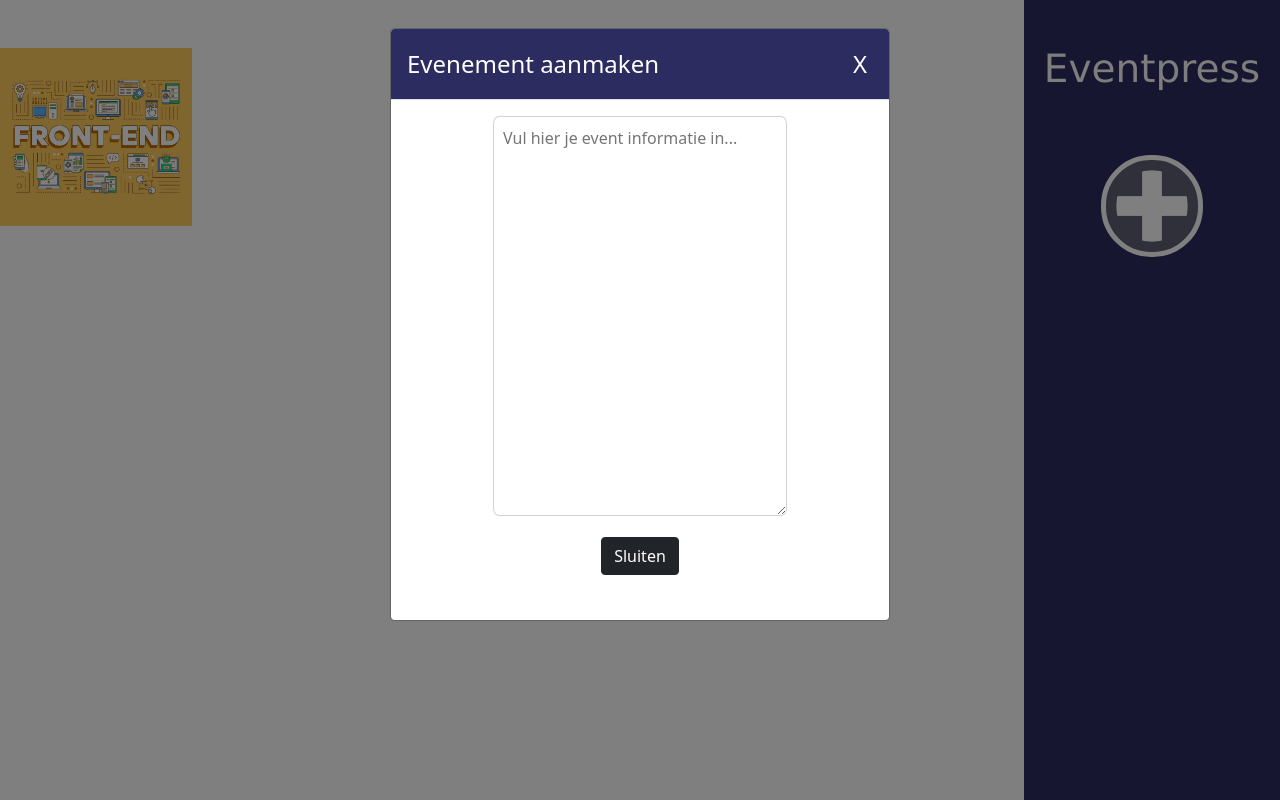
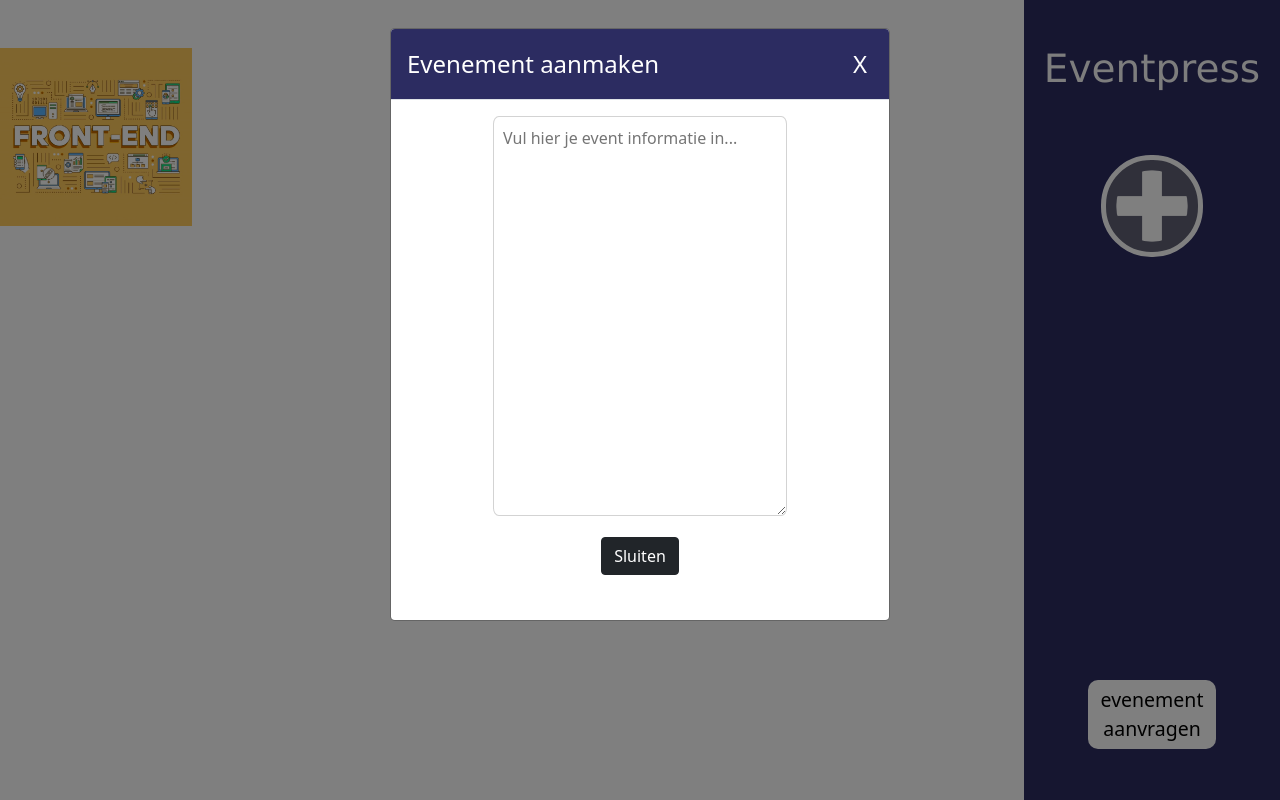
Before and after one commit to HarmenGerritsen/Eventpress, a React (Create React App) app: page / in a window 1280 px wide. Both pictures are taken after a click on the picture 1151 px from the left and 205 px from the top of the page. Shown: the top 800 px of the page. Built offline with nearby package versions, Linux system fonts and the light colour scheme.

Commit message:
aanmaken added

```diff
--- a/src/App.css
+++ b/src/App.css
@@ -83,6 +83,18 @@
   border: none;
   font-size: 200%;
 }
+
+.requestButton {
+  border-radius: 10px;
+  background-color: white;
+  font-size: 75%;
+  border: none;
+  padding: 2%;
+  width: 10vw;
+  position: absolute;
+  margin-top: 85vh;
+}
+
 .button {
   margin: 1%;
 }
--- a/src/App.js
+++ b/src/App.js
@@ -1,15 +1,18 @@
 import plus from "./plus.png";
 import Modal from "react-bootstrap/Modal";
 import { useState } from 'react';
+import fe1 from "./frontend1.png";
+import React from "react";
 import "bootstrap/dist/css/bootstrap.min.css";
 import './App.css';
-import fe1 from "./frontend1.png";
 
 function App() {
   const [show1, setShow1] = useState(false);
   const [show2, setShow2] = useState(false);
   const [show3, setShow3] = useState(false);
   const [show4, setShow4] = useState(false);
+  const [show5, setShow5] = useState(false);
+  const [show6, setShow6] = useState(false);
 
   const handleClose1 = () => setShow1(false);
   const handleShow1 = () => setShow1(true);
@@ -23,16 +26,20 @@ function App() {
   const handleClose4 = () => setShow4(false);
   const handleShow4 = () => setShow4(true);
 
+  const handleClose5 = () => setShow5(false);
+  const handleShow5 = () => setShow5(true);
+
+  const handleClose6 = () => setShow6(false);
+  const handleShow6 = () => setShow6(true);
+
   return (
     <div className="App">
       <div className="App-header">
-        <p className="title">
-          Eventpress
-        </p>
+        <p className="title">Eventpress</p>
         <a href="#">
-          <img className="plus" onClick={handleShow1} src={plus} alt=''>
-          </img>
+          <img className="plus" onClick={handleShow1} src={plus} alt=''></img>
         </a>
+        <button type="button" className="requestButton" onClick={handleShow5}>evenement<br />aanvragen</button>
       </div>
 
       <div>
@@ -43,41 +50,20 @@ function App() {
       </div>
 
       <div>
-        <Modal show={show1} onHide={handleClose1}>
-
-          <Modal.Header className="popup">
-            <Modal.Title className="ModalTitle">Evenement aanmaken</Modal.Title>
-            <button className="closeButton" onClick={handleClose1}>X</button>
-          </Modal.Header>
-
-          <Modal.Body>
-            <textarea className="textarea eventtextarea" placeholder="Vul hier je event informatie in..."></textarea>
-          </Modal.Body>
-
-          <Modal.Footer class="col text-center">
-            <button type="button" class="btn btn-dark button" variant="secondary" onClick={handleClose1}>
-              Sluiten
-            </button>
-            <br />
-            <p className="white">.</p>
-          </Modal.Footer>
-
-        </Modal>
+        <evenementAanmaken />
+        <div id="popup-root" />
 
         <Modal show={show2} onHide={handleClose2}>
-
           <Modal.Header className="popup">
             <Modal.Title className="ModalTitle">Evenement inzien</Modal.Title>
             <button className="closeButton" onClick={handleClose2}>X</button>
           </Modal.Header>
-
           <Modal.Body>
             <p>
               Lorem ipsum dolor sit amet, consectetur adipiscing elit. Sed at rhoncus nunc, faucibus sagittis erat. Sed quis iaculis sem. Etiam sed elementum dolor, ut bibendum nunc. Sed vel mollis risus, nec consectetur dui. Aliquam finibus molestie arcu eget ornare. Vestibulum in dolor nisl. Sed quis egestas tellus.
               Nunc dolor ligula, hendrerit a enim nec, aliquet semper ipsum. Pellentesque massa dolor, venenatis at molestie nec, bibendum eu metus. Suspendisse egestas mattis varius. Maecenas id fringilla diam. Nulla placerat vehicula aliquam. Aliquam erat volutpat. Nam finibus sodales auctor. Aliquam ultrices mi sed lacus aliquam ultrices sed eu lectus. Vestibulum maximus nisl velit, sed tristique magna tristique et. Praesent sit amet rhoncus est, nec suscipit massa. Suspendisse potenti. Integer ex turpis, pretium ac dolor et, vulputate lobortis ante. Sed eu consectetur justo, vitae semper nulla. Vestibulum volutpat risus quis erat ultrices aliquam.
             </p>
           </Modal.Body>
-
           <Modal.Footer class="col text-center">
             <button type="button" class="btn btn-dark button" variant="secondary" onClick={() => { handleClose2(); handleShow3(); }}>
               Inschrijven
@@ -88,20 +74,16 @@ function App() {
             <br />
             <p className="white">.</p>
           </Modal.Footer>
-
         </Modal>
 
         <Modal show={show3} onHide={handleClose3}>
-
           <Modal.Header className="popup">
             <Modal.Title className="ModalTitle">Inschrijven</Modal.Title>
             <button className="closeButton" onClick={handleClose3}>X</button>
           </Modal.Header>
-
           <Modal.Body>
             <textarea className="textarea" placeholder="vul je mailadres in..."></textarea>
           </Modal.Body>
-
           <Modal.Footer class="col text-center">
           <button type="button" class="btn btn-dark button" variant="secondary" onClick={() => { handleClose3(); handleShow2(); }}>
               Terug
@@ -112,20 +94,16 @@ function App() {
             <br />
             <p className="white">.</p>
           </Modal.Footer>
-
         </Modal>
 
         <Modal show={show4} onHide={handleClose4}>
-
           <Modal.Header className="popup">
             <Modal.Title className="ModalTitle">Inschrijven</Modal.Title>
             <button className="closeButton" onClick={handleClose4}>X</button>
           </Modal.Header>
-
           <Modal.Body>
             <p>Je bent ingeschreven</p>
           </Modal.Body>
-
           <Modal.Footer class="col text-center">
             <button type="button" class="btn btn-dark button" variant="secondary" onClick={handleClose4}>
               Sluiten
@@ -133,8 +111,59 @@ function App() {
             <br />
             <p className="white">.</p>
           </Modal.Footer>
+        </Modal>
 
+        <Modal show={show5} onHide={handleClose5}>
+          <Modal.Header className="popup">
+            <Modal.Title className="ModalTitle">Aanvragen</Modal.Title>
+            <button className="closeButton" onClick={handleClose5}>X</button>
+          </Modal.Header>
+          <Modal.Body>
+            <p>Vraag evenement aan</p>
+            <textarea className="textarea" placeholder="vraag evenement aan..."></textarea>
+          </Modal.Body>
+          <Modal.Footer class="col text-center">
+            <button type="button" class="btn btn-dark button" variant="secondary" onClick={() => { handleClose5(); handleShow6(); }}>
+              Aanvragen
+            </button>
+            <br />
+            <p className="white">.</p>
+          </Modal.Footer>
         </Modal>
+
+        <Modal show={show6} onHide={handleClose6}>
+          <Modal.Header className="popup">
+            <Modal.Title className="ModalTitle">Aanvragen</Modal.Title>
+            <button className="closeButton" onClick={handleClose6}>X</button>
+          </Modal.Header>
+          <Modal.Body>
+            <p>Evenement aangevraagd!</p>
+          </Modal.Body>
+          <Modal.Footer class="col text-center">
+            <button type="button" class="btn btn-dark button" variant="secondary" onClick={handleClose6}>
+              Sluiten
+            </button>
+            <br />
+            <p className="white">.</p>
+          </Modal.Footer>
+        </Modal>
+
+        <Modal show={show1} onHide={handleClose1}>
+            <Modal.Header className="popup">
+              <Modal.Title className="ModalTitle">Evenement aanmaken</Modal.Title>
+              <button className="closeButton" onClick={handleClose1}>X</button>
+            </Modal.Header>
+            <Modal.Body>
+              <textarea className="textarea eventtextarea" placeholder="Vul hier je event informatie in..."></textarea>
+            </Modal.Body>
+            <Modal.Footer class="col text-center">
+              <button type="button" class="btn btn-dark button" variant="secondary" onClick={handleClose1}>
+                Sluiten
+              </button>
+              <br />
+              <p className="white">.</p>
+            </Modal.Footer>
+          </Modal>
       </div>
 
     </div>
```
